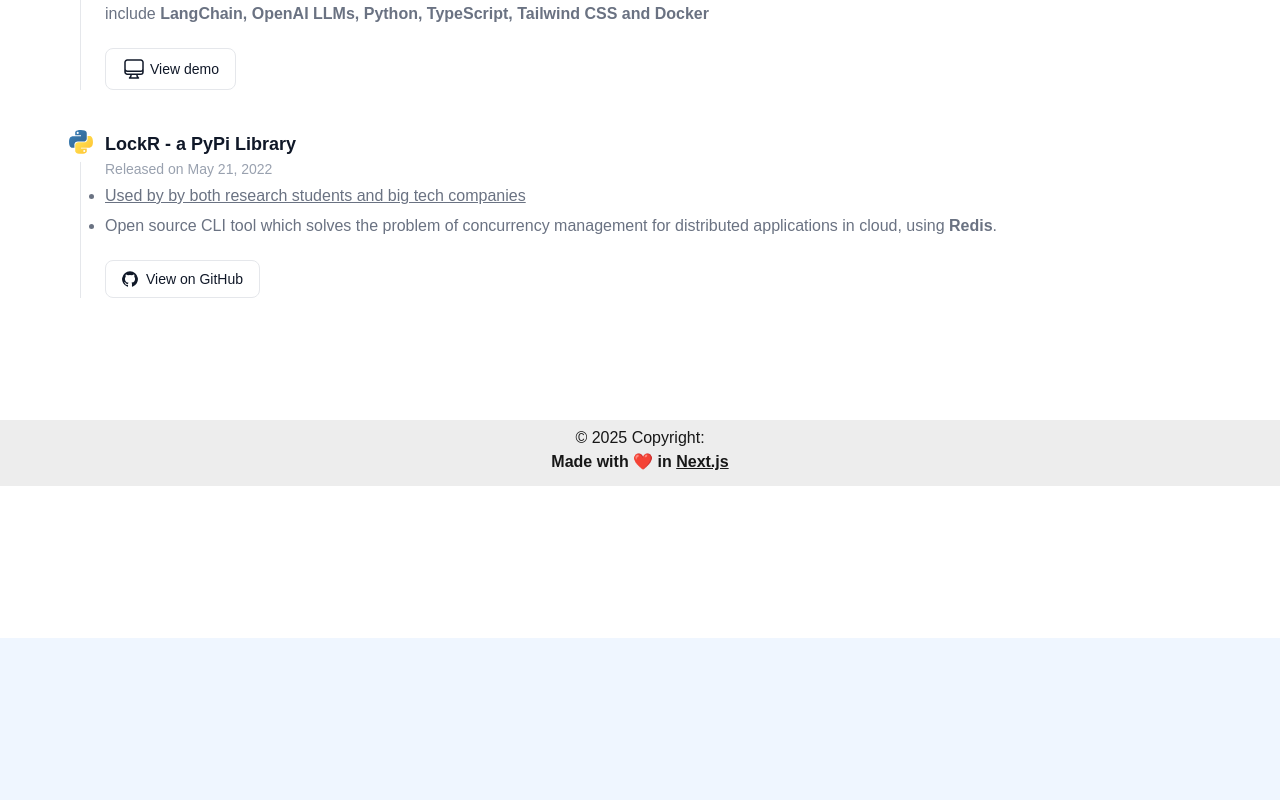
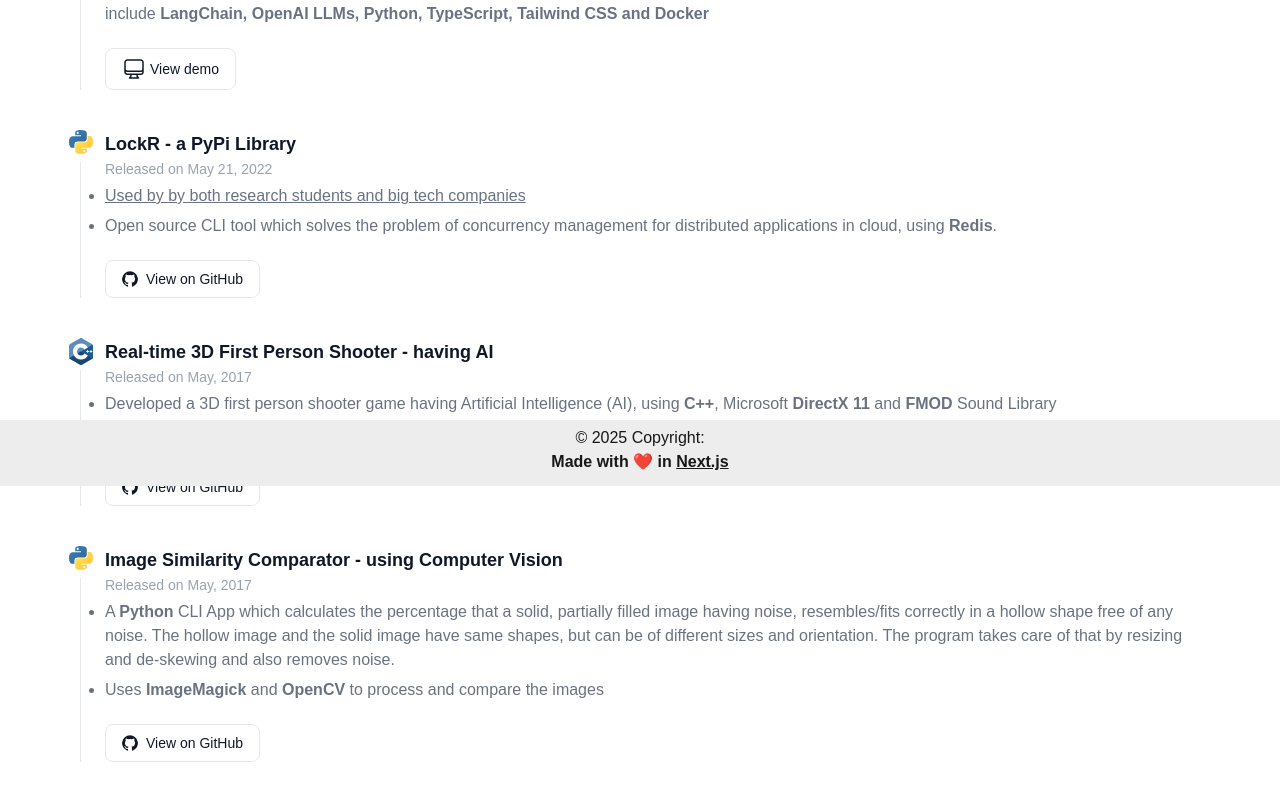
Before and after one commit to PaarthB/portfolio, a Next.js app: page /projects in a window 1280 px wide. Shown: the part 314-1114 px from the top of the page. Before the commit the page ends 952 px from the top, so only its background shows below. Built offline with nearby package versions, Linux system fonts and the light colour scheme.

Commit message:
add more projects

```diff
--- a/src/app/contact/page.tsx
+++ b/src/app/contact/page.tsx
@@ -1,6 +1,6 @@
 import { Navbar } from "../components/navbar"
 
-export default function About() {
+export default function Contact() {
     return (
         <main>
             <Navbar />
--- a/src/app/projects/page.tsx
+++ b/src/app/projects/page.tsx
@@ -55,6 +55,56 @@
                         </a>
                     </li>
                 </ol>
+                <ol className="relative border-s border-gray-200 dark:border-gray-700">
+                    <li className="mb-10 ms-6">
+                        <span className="absolute flex items-center justify-center w-6 h-6 bg-white rounded-full -start-3 ring-8 ring-white">
+                            <svg width="40px" height="40px" viewBox="0 0 256 256" xmlns="http://www.w3.org/2000/svg" preserveAspectRatio="xMidYMid">
+                                <path d="M255.569 84.72c-.002-4.83-1.035-9.098-3.124-12.761-2.052-3.602-5.125-6.621-9.247-9.008-34.025-19.619-68.083-39.178-102.097-58.817-9.17-5.294-18.061-5.101-27.163.269C100.395 12.39 32.59 51.237 12.385 62.94 4.064 67.757.015 75.129.013 84.711 0 124.166.013 163.62 0 203.076c.002 4.724.991 8.909 2.988 12.517 2.053 3.711 5.169 6.813 9.386 9.254 20.206 11.703 88.02 50.547 101.56 58.536 9.106 5.373 17.997 5.565 27.17.269 34.015-19.64 68.075-39.198 102.105-58.817 4.217-2.44 7.333-5.544 9.386-9.252 1.994-3.608 2.985-7.793 2.987-12.518 0 0 0-78.889-.013-118.345" fill="#5C8DBC"/>
+                                <path d="M128.182 143.509L2.988 215.593c2.053 3.711 5.169 6.813 9.386 9.254 20.206 11.703 88.02 50.547 101.56 58.536 9.106 5.373 17.997 5.565 27.17.269 34.015-19.64 68.075-39.198 102.105-58.817 4.217-2.44 7.333-5.544 9.386-9.252l-124.413-72.074" fill="#1A4674"/>
+                                <path d="M91.101 164.861c7.285 12.718 20.98 21.296 36.69 21.296 15.807 0 29.58-8.687 36.828-21.541l-36.437-21.107-37.081 21.352" fill="#1A4674"/><path d="M255.569 84.72c-.002-4.83-1.035-9.098-3.124-12.761l-124.263 71.55 124.413 72.074c1.994-3.608 2.985-7.793 2.987-12.518 0 0 0-78.889-.013-118.345" fill="#1B598E"/><path d="M248.728 148.661h-9.722v9.724h-9.724v-9.724h-9.721v-9.721h9.721v-9.722h9.724v9.722h9.722v9.721M213.253 148.661h-9.721v9.724h-9.722v-9.724h-9.722v-9.721h9.722v-9.722h9.722v9.722h9.721v9.721" fill="#FFF"/>
+                                <path d="M164.619 164.616c-7.248 12.854-21.021 21.541-36.828 21.541-15.71 0-29.405-8.578-36.69-21.296a42.062 42.062 0 0 1-5.574-20.968c0-23.341 18.923-42.263 42.264-42.263 15.609 0 29.232 8.471 36.553 21.059l36.941-21.272c-14.683-25.346-42.096-42.398-73.494-42.398-46.876 0-84.875 38-84.875 84.874 0 15.378 4.091 29.799 11.241 42.238 14.646 25.48 42.137 42.637 73.634 42.637 31.555 0 59.089-17.226 73.714-42.781l-36.886-21.371" fill="#FFF"/>
+                            </svg>
+                        </span>
+                        <h3 className="flex items-center mb-1 text-lg font-semibold text-gray-900 dark:text-white">Real-time 3D First Person Shooter - having AI</h3>
+                        <time className="block mb-2 text-sm font-normal leading-none text-gray-400 dark:text-gray-500">Released on May, 2017</time>
+                        <ul className="list-disc mb-4 text-base font-normal text-gray-500 dark:text-gray-400 gap-y-4">
+                            <li className="pb-1.5">Developed a 3D first person shooter game having Artificial Intelligence (AI), using <b>C++</b>, Microsoft <b>DirectX 11</b> and <b>FMOD</b> Sound Library</li>
+                            <li className="pb-1.5">Based on the famous Indie game Super Hot having a time warp/dilation effect.</li>
+                        </ul>
+                        <a href="https://github.com/PaarthB/3D-First-Person-Shooter" className="inline-flex items-center px-4 py-2 text-sm font-medium text-gray-900 bg-white border border-gray-200 rounded-lg hover:bg-gray-100 hover:text-blue-700 focus:z-10 focus:ring-4 focus:outline-none focus:ring-gray-100 focus:text-blue-700 dark:bg-gray-800 dark:text-gray-400 dark:border-gray-600 dark:hover:text-white dark:hover:bg-gray-700 dark:focus:ring-gray-700" target="_blank">
+                            <svg className="w-4 h-4 me-2" aria-hidden="true" xmlns="http://www.w3.org/2000/svg" fill="currentColor" viewBox="0 0 20 20">
+                                <path fillRule="evenodd" d="M10 .333A9.911 9.911 0 0 0 6.866 19.65c.5.092.678-.215.678-.477 0-.237-.01-1.017-.014-1.845-2.757.6-3.338-1.169-3.338-1.169a2.627 2.627 0 0 0-1.1-1.451c-.9-.615.07-.6.07-.6a2.084 2.084 0 0 1 1.518 1.021 2.11 2.11 0 0 0 2.884.823c.044-.503.268-.973.63-1.325-2.2-.25-4.516-1.1-4.516-4.9A3.832 3.832 0 0 1 4.7 7.068a3.56 3.56 0 0 1 .095-2.623s.832-.266 2.726 1.016a9.409 9.409 0 0 1 4.962 0c1.89-1.282 2.717-1.016 2.717-1.016.366.83.402 1.768.1 2.623a3.827 3.827 0 0 1 1.02 2.659c0 3.807-2.319 4.644-4.525 4.889a2.366 2.366 0 0 1 .673 1.834c0 1.326-.012 2.394-.012 2.72 0 .263.18.572.681.475A9.911 9.911 0 0 0 10 .333Z" clipRule="evenodd"/>
+                            </svg> View on GitHub
+                        </a>
+                    </li>
+                </ol>
+                <ol className="relative border-s border-gray-200 dark:border-gray-700">
+                    <li className="mb-10 ms-6">
+                        <span className="absolute flex items-center justify-center w-6 h-6 bg-white rounded-full -start-3 ring-8 ring-white">
+                        <svg width="40px" height="40px" viewBox="0 0 256 256" version="1.1" xmlns="http://www.w3.org/2000/svg" preserveAspectRatio="xMidYMid">
+                                <defs>
+                                    <linearGradient x1="12.959%" y1="12.039%" x2="79.639%" y2="78.201%" id="a"><stop stopColor="#387EB8" offset="0%"/><stop stopColor="#366994" offset="100%"/>
+                                    </linearGradient>
+                                    <linearGradient x1="19.128%" y1="20.579%" x2="90.742%" y2="88.429%" id="b"><stop stopColor="#FFE052" offset="0%"/><stop stopColor="#FFC331" offset="100%"/>
+                                    </linearGradient>
+                                </defs>
+                                <path d="M126.916.072c-64.832 0-60.784 28.115-60.784 28.115l.072 29.128h61.868v8.745H41.631S.145 61.355.145 126.77c0 65.417 36.21 63.097 36.21 63.097h21.61v-30.356s-1.165-36.21 35.632-36.21h61.362s34.475.557 34.475-33.319V33.97S194.67.072 126.916.072zM92.802 19.66a11.12 11.12 0 0 1 11.13 11.13 11.12 11.12 0 0 1-11.13 11.13 11.12 11.12 0 0 1-11.13-11.13 11.12 11.12 0 0 1 11.13-11.13z" fill="url(#a)"/><path d="M128.757 254.126c64.832 0 60.784-28.115 60.784-28.115l-.072-29.127H127.6v-8.745h86.441s41.486 4.705 41.486-60.712c0-65.416-36.21-63.096-36.21-63.096h-21.61v30.355s1.165 36.21-35.632 36.21h-61.362s-34.475-.557-34.475 33.32v56.013s-5.235 33.897 62.518 33.897zm34.114-19.586a11.12 11.12 0 0 1-11.13-11.13 11.12 11.12 0 0 1 11.13-11.131 11.12 11.12 0 0 1 11.13 11.13 11.12 11.12 0 0 1-11.13 11.13z" fill="url(#b)"/>
+                            </svg>
+                        </span>
+                        <h3 className="flex items-center mb-1 text-lg font-semibold text-gray-900 dark:text-white">Image Similarity Comparator - using Computer Vision</h3>
+                        <time className="block mb-2 text-sm font-normal leading-none text-gray-400 dark:text-gray-500">Released on May, 2017</time>
+                        <ul className="list-disc mb-4 text-base font-normal text-gray-500 dark:text-gray-400 gap-y-4">
+                            <li className="pb-1.5">A <b>Python</b> CLI App which calculates the percentage that a solid, partially filled image having noise, resembles/fits correctly in a hollow shape free of any noise. The hollow image and the solid image have same shapes, but can be of different sizes and orientation. The program takes care of that by resizing and de-skewing and also removes noise.</li>
+                            <li className="pb-1.5">Uses <b>ImageMagick</b> and <b>OpenCV</b> to process and compare the images</li>
+                        </ul>
+                        <a href="https://github.com/PaarthB/Image-Similarity-Comparator" className="inline-flex items-center px-4 py-2 text-sm font-medium text-gray-900 bg-white border border-gray-200 rounded-lg hover:bg-gray-100 hover:text-blue-700 focus:z-10 focus:ring-4 focus:outline-none focus:ring-gray-100 focus:text-blue-700 dark:bg-gray-800 dark:text-gray-400 dark:border-gray-600 dark:hover:text-white dark:hover:bg-gray-700 dark:focus:ring-gray-700" target="_blank">
+                            <svg className="w-4 h-4 me-2" aria-hidden="true" xmlns="http://www.w3.org/2000/svg" fill="currentColor" viewBox="0 0 20 20">
+                                <path fillRule="evenodd" d="M10 .333A9.911 9.911 0 0 0 6.866 19.65c.5.092.678-.215.678-.477 0-.237-.01-1.017-.014-1.845-2.757.6-3.338-1.169-3.338-1.169a2.627 2.627 0 0 0-1.1-1.451c-.9-.615.07-.6.07-.6a2.084 2.084 0 0 1 1.518 1.021 2.11 2.11 0 0 0 2.884.823c.044-.503.268-.973.63-1.325-2.2-.25-4.516-1.1-4.516-4.9A3.832 3.832 0 0 1 4.7 7.068a3.56 3.56 0 0 1 .095-2.623s.832-.266 2.726 1.016a9.409 9.409 0 0 1 4.962 0c1.89-1.282 2.717-1.016 2.717-1.016.366.83.402 1.768.1 2.623a3.827 3.827 0 0 1 1.02 2.659c0 3.807-2.319 4.644-4.525 4.889a2.366 2.366 0 0 1 .673 1.834c0 1.326-.012 2.394-.012 2.72 0 .263.18.572.681.475A9.911 9.911 0 0 0 10 .333Z" clipRule="evenodd"/>
+                            </svg> View on GitHub
+                        </a>
+                    </li>
+                </ol>
+
             </section>
         </main>
     )
```
